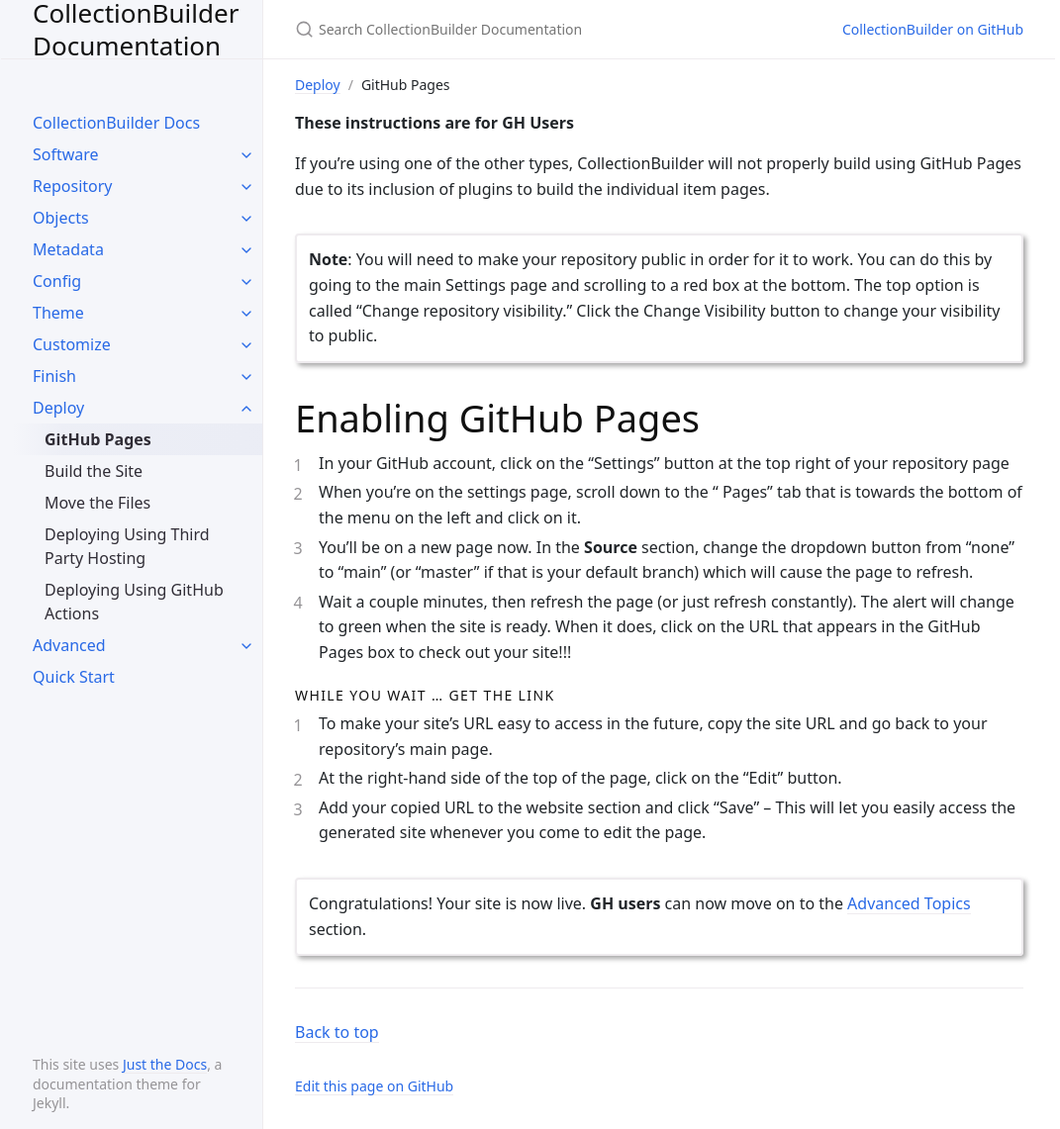
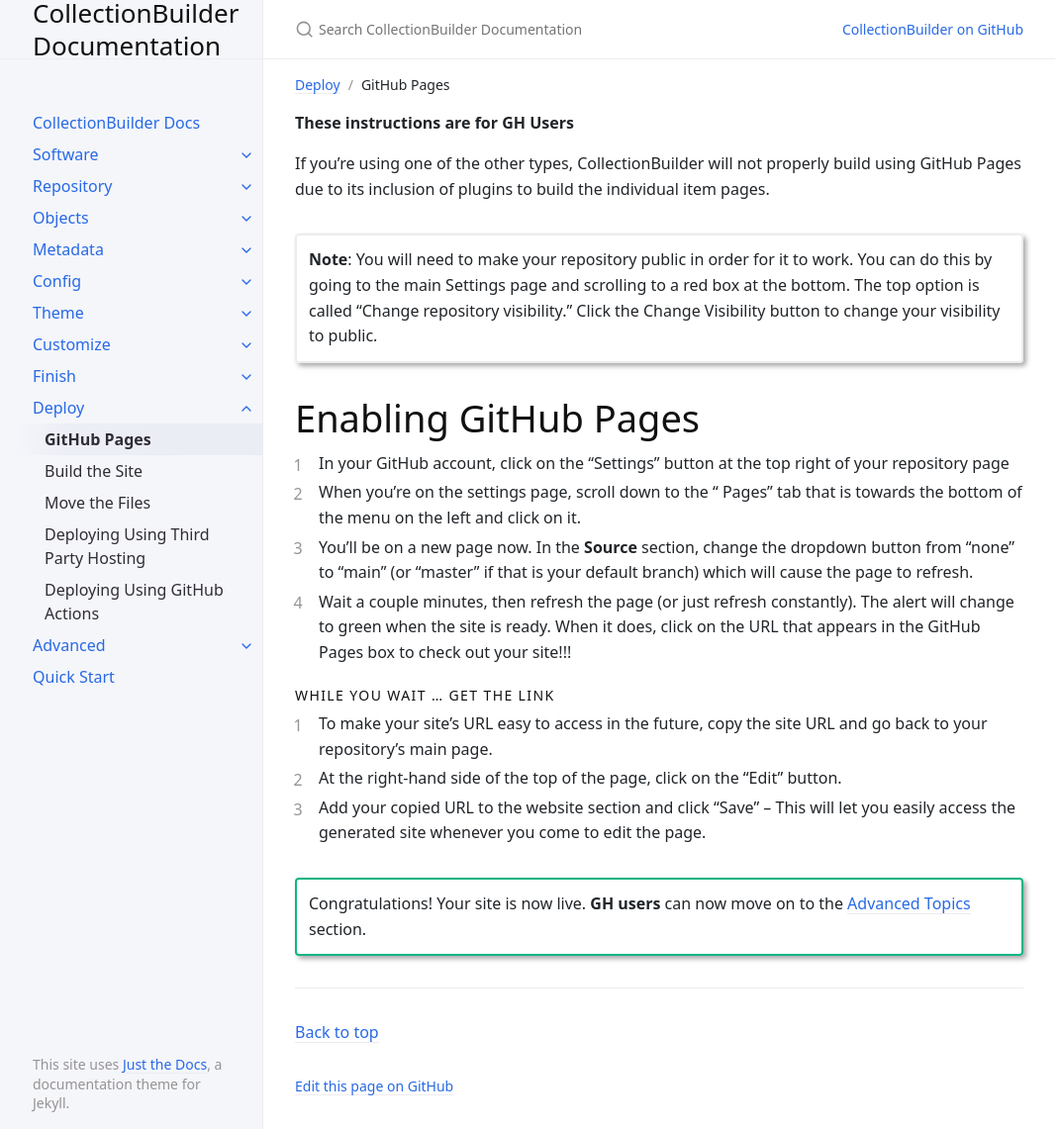
Before and after one commit to CollectionBuilder/cb-docs, a Jekyll site: the page built from docs/08_deploy/gh-pages.md, in a window 1280 px wide and 1141 px high. Shown: the whole window at 99% size, without its empty margins (106-1177 px from the left). Built offline with Jekyll 4.4.1, drawn with Linux system fonts in a browser that asks for light colours.

Commit message:
get rid of bootstrap colors

```diff
--- a/docs/08_deploy/gh-pages.md
+++ b/docs/08_deploy/gh-pages.md
@@ -24,5 +24,5 @@ If you're using one of the other types, CollectionBuilder will not properly buil
 7. At the right-hand side of the top of the page, click on the "Edit" button.
 8. Add your copied URL to the website section and click "Save" -- This will let you easily access the generated site whenever you come to edit the page.
 
-{:.alert .alert-success}
+{:.alert .alert-green}
 Congratulations! Your site is now live. **GH users** can now move on to the [Advanced Topics](../09_advanced/) section.
```
Also changed, not shown: docs/09_advanced/timelinejs.md (+1 -1 lines).
